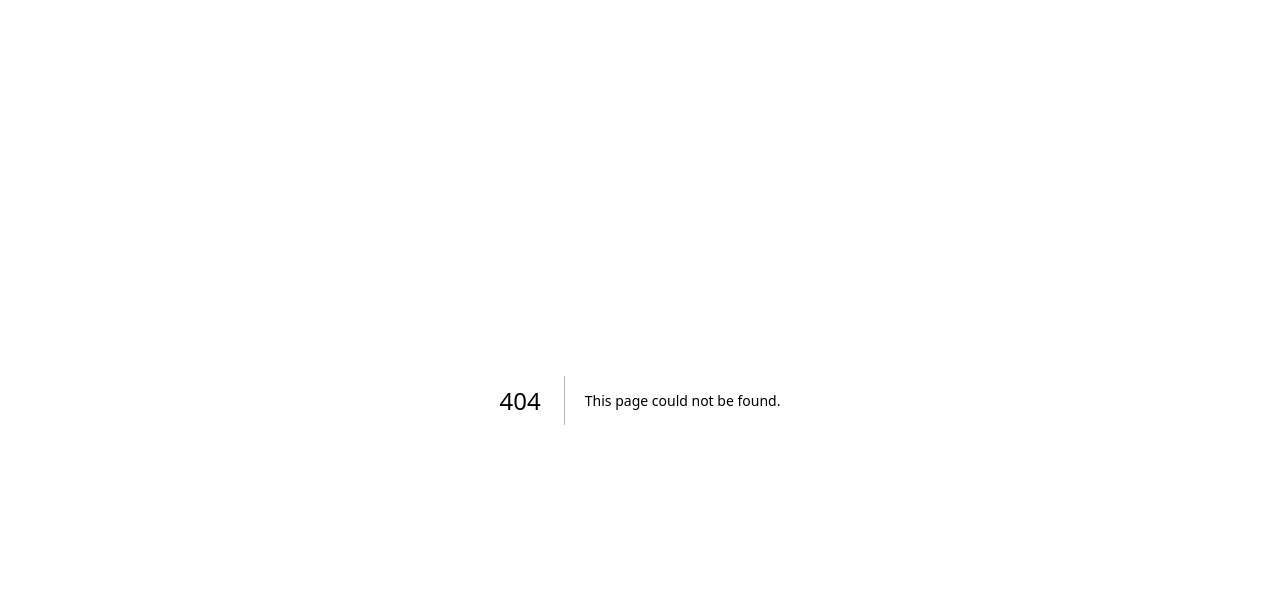
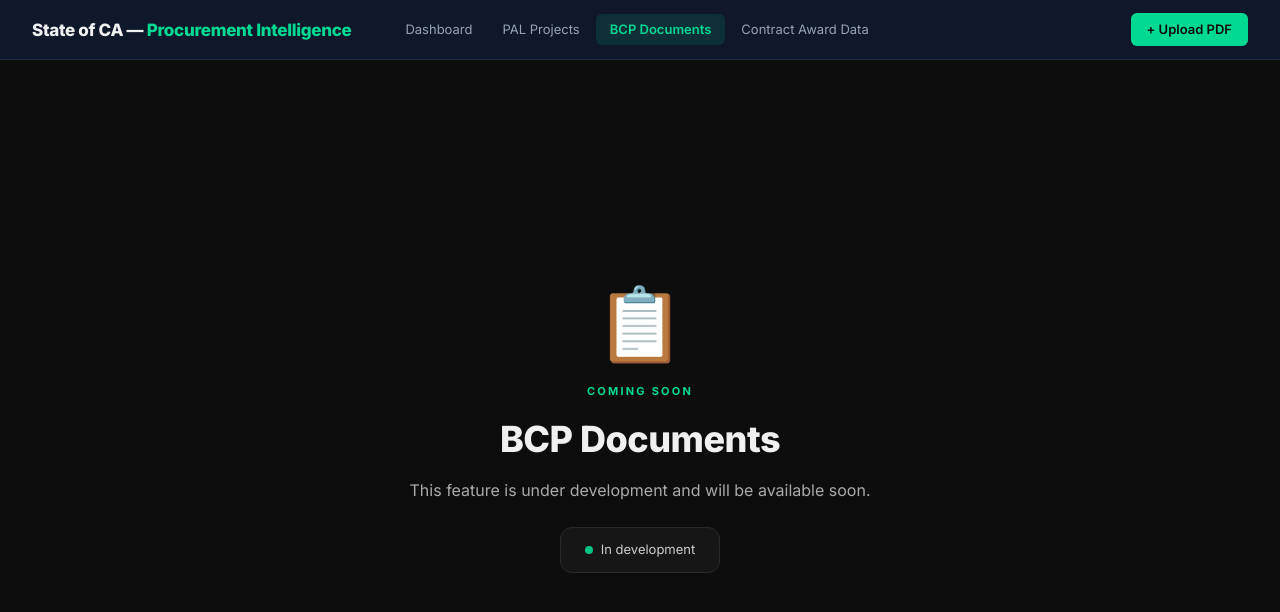
Before and after one commit to nirhiras/CAStateIntel, a Next.js app: page /CAStateIntel/bcp in a window 1280 px wide. Before the commit this address had no page. Shown: the top 612 px of the page. Built offline with nearby package versions, Linux system fonts and the light colour scheme.

Commit message:
feat: BCP Documents — coming soon page

```diff
--- /dev/null
+++ b/app/CAStateIntel/bcp/page.tsx
@@ -0,0 +1,22 @@
+'use client';
+import RvtNav from '@/components/castateintel/RvtNav';
+
+export default function Page() {
+  return (
+    <div style={{minHeight:'100vh',background:'#0d0d0d',color:'#f0f0f0',fontFamily:'"Inter",system-ui,sans-serif',display:'flex',flexDirection:'column'}}>
+      <RvtNav/>
+      <div style={{flex:1,display:'flex',flexDirection:'column',alignItems:'center',justifyContent:'center',gap:24,padding:'60px 32px'}}>
+        <div style={{fontSize:72,lineHeight:1}}>📋</div>
+        <div style={{textAlign:'center'}}>
+          <div style={{fontSize:11,fontWeight:700,letterSpacing:'0.2em',textTransform:'uppercase',color:'#00d992',marginBottom:12}}>Coming Soon</div>
+          <h1 style={{fontSize:36,fontWeight:800,letterSpacing:'-0.5px',margin:0,color:'#f0f0f0'}}>BCP Documents</h1>
+          <p style={{fontSize:16,color:'#aaaaaa',marginTop:12,lineHeight:1.6,maxWidth:480}}>This feature is under development and will be available soon.</p>
+        </div>
+        <div style={{display:'flex',gap:8,alignItems:'center',padding:'12px 24px',borderRadius:12,background:'#161616',border:'1px solid #2a2a2a'}}>
+          <div style={{width:8,height:8,borderRadius:'50%',background:'#00d992',animation:'pulse 2s infinite'}}/>
+          <span style={{fontSize:13,color:'#cccccc'}}>In development</span>
+        </div>
+      </div>
+    </div>
+  );
+}
```
